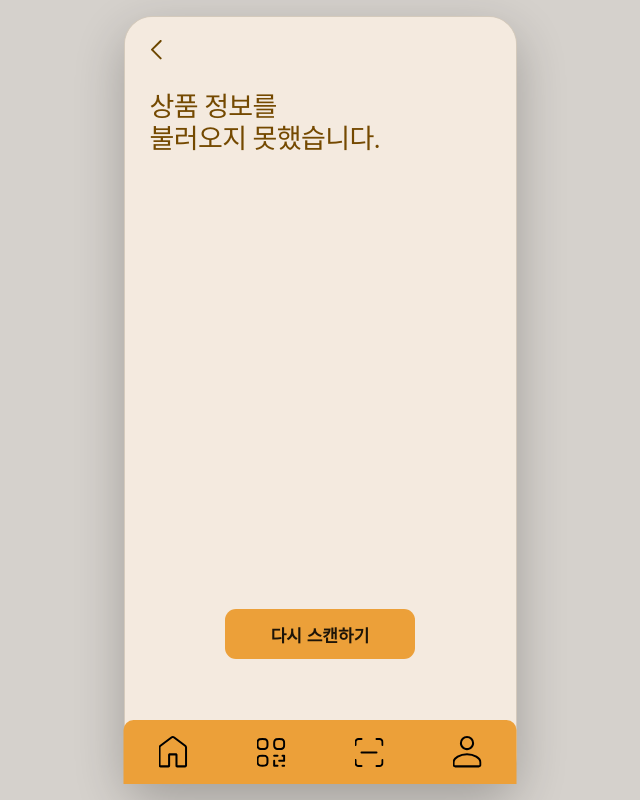
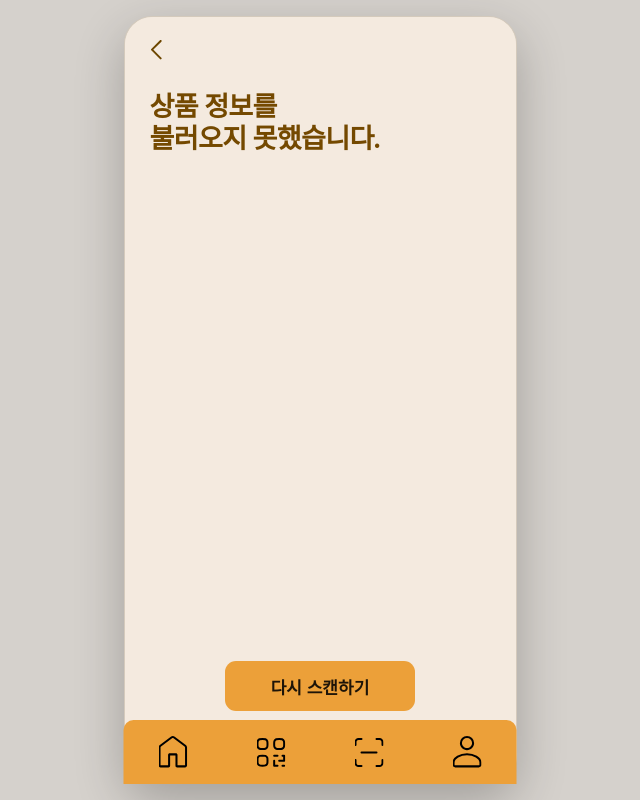
Before and after one commit to WalktoWall/FRONTEND, a React (Vite) app: page /scan/confirm in a window 1280 px wide. Shown: the whole page, without its empty margins (320-960 px from the left). Built offline with nearby package versions, Linux system fonts and the light colour scheme; no server answers; a web font is replaced by a local one.

Commit message:
fix: scan button

```diff
--- a/src/pages/ExperienceOnline/css/ScanConfirm.css
+++ b/src/pages/ExperienceOnline/css/ScanConfirm.css
@@ -97,7 +97,7 @@
   color: #744900;
 
   font-size: 27px;
-  font-weight: 450;
+  font-weight: 650;
 
   line-height: 1.2;
 
@@ -238,7 +238,7 @@
   position: absolute;
 
   left: 50%;
-  bottom: calc(60px + env(safe-area-inset-bottom));
+  bottom: calc(8px + env(safe-area-inset-bottom));
 
   transform: translateX(-50%);
 
--- a/src/pages/ExperienceOnline/css/TagScan.css
+++ b/src/pages/ExperienceOnline/css/TagScan.css
@@ -334,7 +334,7 @@
   position: absolute;
 
   /* 메인 영역 하단을 기준으로 하단바 위에 배치 */
-  bottom: env(safe-area-inset-bottom);
+  bottom: calc(8px + env(safe-area-inset-bottom));
 
   left: 50%;
 
```
